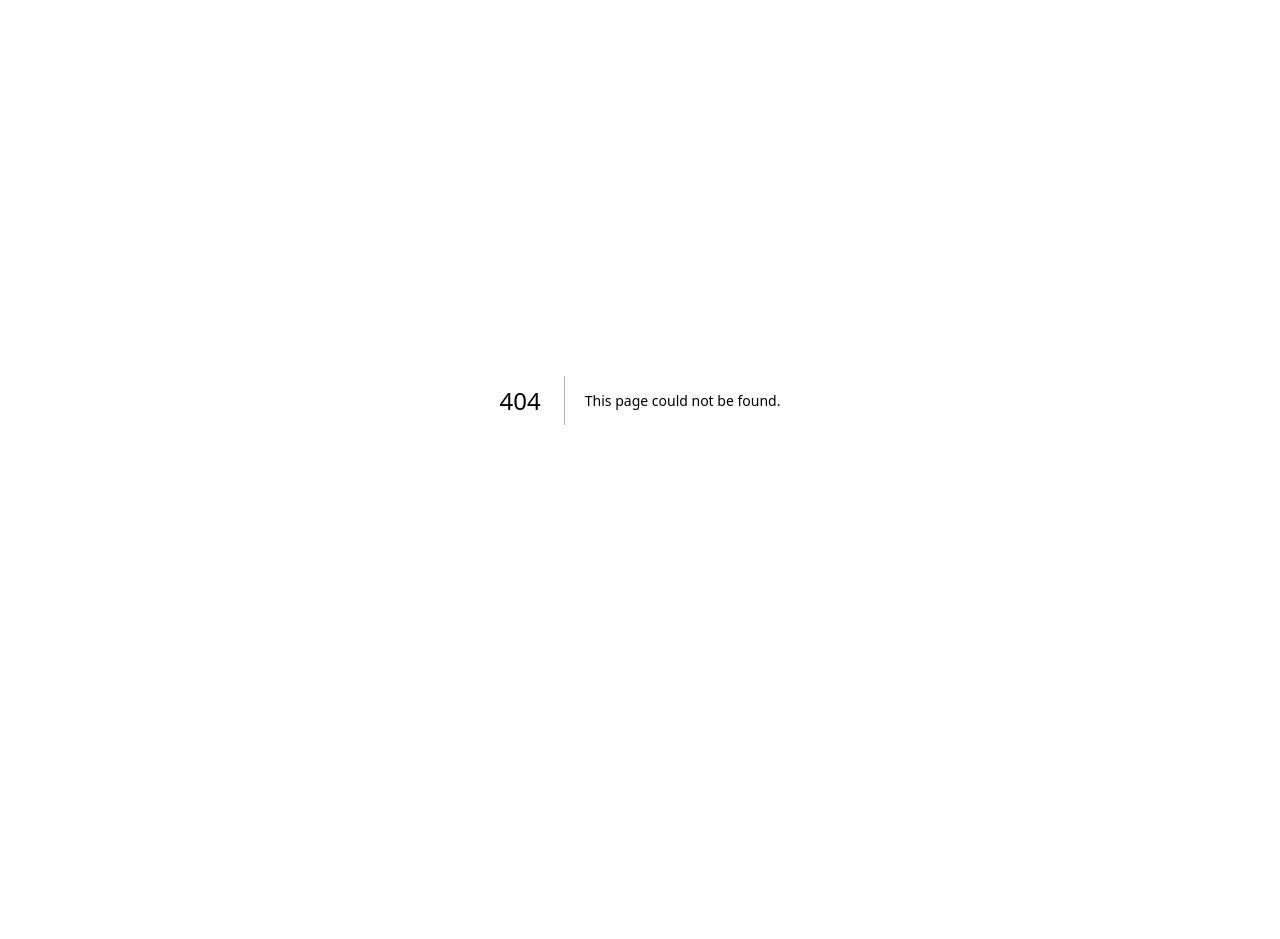
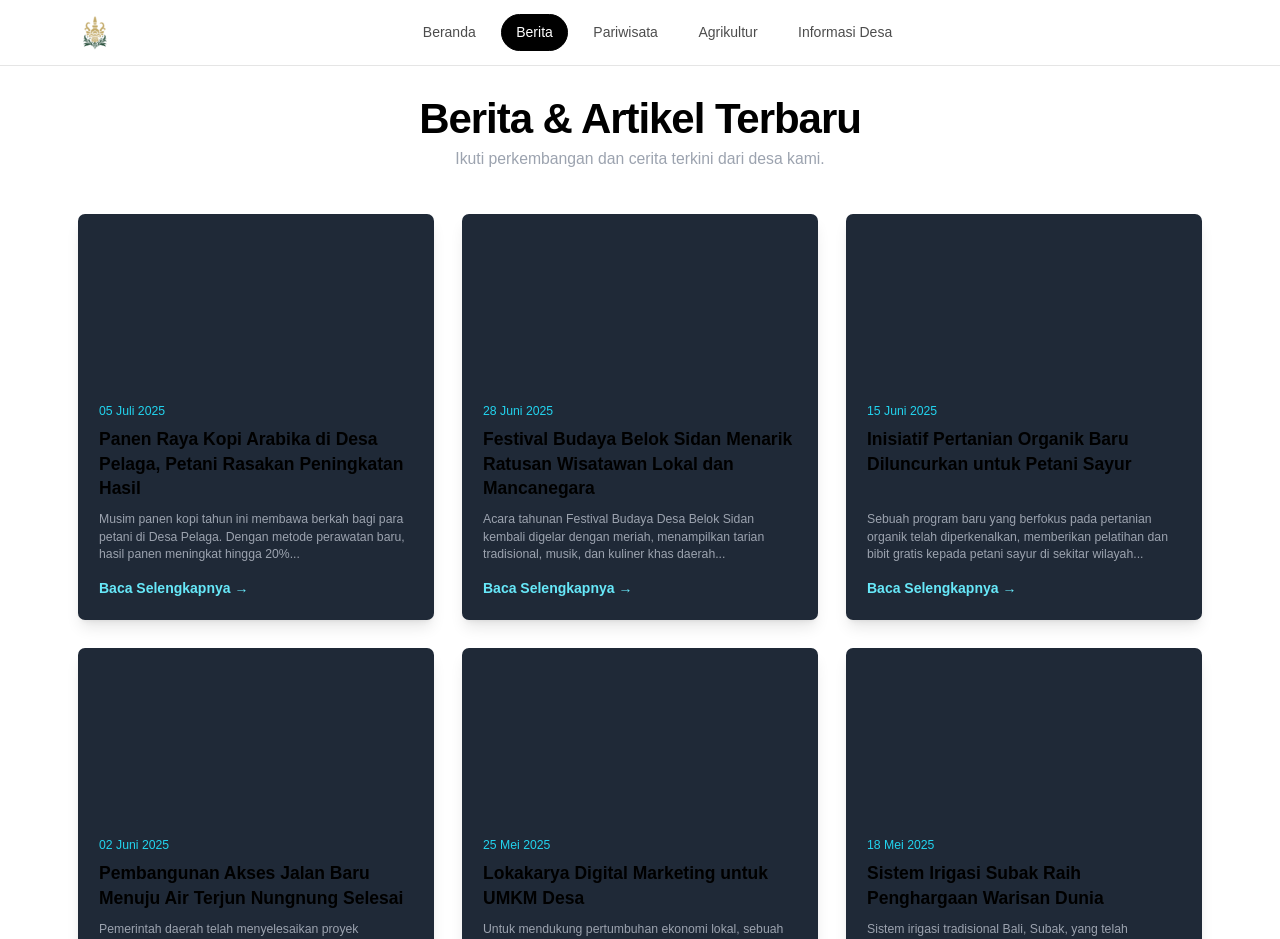
Before and after one commit to belokkepelaga/belokkepelaga, a Next.js app: page /berita in a window 1280 px wide. Before the commit this address had no page. Shown: the top 939 px of the page. Before the commit the page ends 800 px from the top, so only its background shows below. Built offline with nearby package versions, Linux system fonts and the light colour scheme; what tailwindcss-animation-delay would draw is missing.

Commit message:
feat: add pages

```diff
--- /dev/null
+++ b/app/agrikultur/page.tsx
@@ -0,0 +1,9 @@
+import React from 'react'
+
+const Agrikultur = () => {
+  return (
+    <div>Ini Agrikultur</div>
+  )
+}
+
+export default Agrikultur
--- /dev/null
+++ b/app/berita/page.tsx
@@ -0,0 +1,108 @@
+import React from 'react';
+import Link from 'next/link';
+import Image from 'next/image';
+
+// Mock data for the news articles. In a real application, this would come from a CMS or database.
+const beritaData = [
+    {
+        id: '1',
+        title: 'Panen Raya Kopi Arabika di Desa Pelaga, Petani Rasakan Peningkatan Hasil',
+        date: '05 Juli 2025',
+        // imageUrl: 'https://placehold.co/600x400/1A2E39/FFFFFF?text=Panen+Kopi',
+        excerpt: 'Musim panen kopi tahun ini membawa berkah bagi para petani di Desa Pelaga. Dengan metode perawatan baru, hasil panen meningkat hingga 20%...',
+        slug: '/berita/panen-raya-kopi-pelaga',
+    },
+    {
+        id: '2',
+        title: 'Festival Budaya Belok Sidan Menarik Ratusan Wisatawan Lokal dan Mancanegara',
+        date: '28 Juni 2025',
+        imageUrl: 'https://placehold.co/600x400/3A506B/FFFFFF?text=Festival+Budaya',
+        excerpt: 'Acara tahunan Festival Budaya Desa Belok Sidan kembali digelar dengan meriah, menampilkan tarian tradisional, musik, dan kuliner khas daerah...',
+        slug: '/berita/festival-budaya-belok-sidan',
+    },
+    {
+        id: '3',
+        title: 'Inisiatif Pertanian Organik Baru Diluncurkan untuk Petani Sayur',
+        date: '15 Juni 2025',
+        imageUrl: 'https://placehold.co/600x400/6B8E23/FFFFFF?text=Sayur+Organik',
+        excerpt: 'Sebuah program baru yang berfokus pada pertanian organik telah diperkenalkan, memberikan pelatihan dan bibit gratis kepada petani sayur di sekitar wilayah...',
+        slug: '/berita/inisiatif-pertanian-organik',
+    },
+    {
+        id: '4',
+        title: 'Pembangunan Akses Jalan Baru Menuju Air Terjun Nungnung Selesai',
+        date: '02 Juni 2025',
+        imageUrl: 'https://placehold.co/600x400/0B4F6C/FFFFFF?text=Jalan+Baru',
+        excerpt: 'Pemerintah daerah telah menyelesaikan proyek pembangunan jalan yang mempermudah akses wisatawan menuju salah satu destinasi wisata andalan...',
+        slug: '/berita/akses-jalan-air-terjun-nungnung',
+    },
+    {
+        id: '5',
+        title: 'Lokakarya Digital Marketing untuk UMKM Desa',
+        date: '25 Mei 2025',
+        imageUrl: 'https://placehold.co/600x400/5B5F97/FFFFFF?text=UMKM+Digital',
+        excerpt: 'Untuk mendukung pertumbuhan ekonomi lokal, sebuah lokakarya mengenai pemasaran digital diadakan bagi para pelaku UMKM di Balai Desa...',
+        slug: '/berita/lokakarya-digital-marketing',
+    },
+    {
+        id: '6',
+        title: 'Sistem Irigasi Subak Raih Penghargaan Warisan Dunia',
+        date: '18 Mei 2025',
+        imageUrl: 'https://placehold.co/600x400/2E8B57/FFFFFF?text=Irigasi+Subak',
+        excerpt: 'Sistem irigasi tradisional Bali, Subak, yang telah menopang pertanian di wilayah ini selama berabad-abad, secara resmi menerima pengakuan...',
+        slug: '/berita/sistem-irigasi-subak-penghargaan',
+    },
+];
+
+const Berita: React.FC = () => {
+    return (
+        // Use a dark background for a modern feel that complements the navbar
+        <div className="bg-white text-black min-h-screen">
+            <main className="container mx-auto px-4">
+                {/* This top padding is CRUCIAL. It pushes the content down so it
+                  doesn't get hidden underneath your fixed navbar.
+                  The value (pt-28) should be enough to clear your navbar's height (75px) + padding.
+                */}
+                <div className="pt-28 pb-16">
+                    <div className="text-center mb-12">
+                        <h1 className="text-4xl md:text-5xl font-bold tracking-tight">Berita & Artikel Terbaru</h1>
+                        <p className="text-lg text-gray-400 mt-2">
+                            Ikuti perkembangan dan cerita terkini dari desa kami.
+                        </p>
+                    </div>
+
+                    {/* Responsive Grid for News Articles */}
+                    <div className="grid grid-cols-1 md:grid-cols-2 lg:grid-cols-3 gap-8">
+                        {beritaData.map((article) => (
+                            <Link href={article.slug} key={article.id}>
+                                <div className="group bg-gray-800 rounded-lg overflow-hidden shadow-lg hover:shadow-cyan-500/20 transition-all duration-300 h-full flex flex-col">
+                                    <div className="relative w-full h-48">
+                                        {/* <Image
+                                            src={article.imageUrl}
+                                            alt={article.title}
+                                            fill
+                                            sizes="(max-width: 768px) 100vw, (max-width: 1200px) 50vw, 33vw"
+                                            className="object-cover group-hover:scale-105 transition-transform duration-300"
+                                        /> */}
+                                    </div>
+                                    <div className="p-6 flex flex-col flex-grow">
+                                        <p className="text-sm text-cyan-400 mb-2">{article.date}</p>
+                                        <h2 className="text-xl font-semibold mb-3 flex-grow">{article.title}</h2>
+                                        <p className="text-gray-400 text-sm mb-4">{article.excerpt}</p>
+                                        <div className="mt-auto">
+                                            <span className="font-semibold text-cyan-300 group-hover:text-white transition-colors">
+                                                Baca Selengkapnya &rarr;
+                                            </span>
+                                        </div>
+                                    </div>
+                                </div>
+                            </Link>
+                        ))}
+                    </div>
+                </div>
+            </main>
+        </div>
+    );
+};
+
+export default Berita;
--- /dev/null
+++ b/app/informasi-desa/page.tsx
@@ -0,0 +1,9 @@
+import React from 'react'
+
+const InformasiDesa = () => {
+  return (
+    <div>Ini Informasi Desa</div>
+  )
+}
+
+export default InformasiDesa
--- a/app/layout.tsx
+++ b/app/layout.tsx
@@ -1,6 +1,7 @@
 import type { Metadata } from "next";
 import localFont from "next/font/local";
 import "./globals.css";
+import Navbar from "@/components/Navbar";
 
 const geistSans = localFont({
   src: "./fonts/GeistVF.woff",
@@ -28,6 +29,7 @@ export default function RootLayout({
       <body
         className={`${geistSans.variable} ${geistMono.variable} antialiased`}
       >
+        <Navbar />
         {children}
       </body>
     </html>
--- a/app/page.tsx
+++ b/app/page.tsx
@@ -1,15 +1,17 @@
 import React from 'react';
-// import Navbar from '@/components/Navbar';
+import Navbar from '@/components/Navbar';
 import Hero from '@/components/Hero';
-// import CTA from '@/components/CTA';
+import CTA from '@/components/CTA';
+import MapSection from '@/components/MapSection';
 import Footer from '@/components/Footer';
 
 const HomePage: React.FC = () => {
     return (
         <div className="min-h-screen">
-            {/* <Navbar /> */}
+            <Navbar />
             <Hero />
-            {/* <CTA /> */}
+            <CTA />
+            <MapSection />
             <Footer />
         </div>
     );
--- /dev/null
+++ b/app/pariwisata/page.tsx
@@ -0,0 +1,9 @@
+import React from 'react'
+
+const Pariwisata = () => {
+  return (
+    <div>Ini Pariwisata</div>
+  )
+}
+
+export default Pariwisata
```
